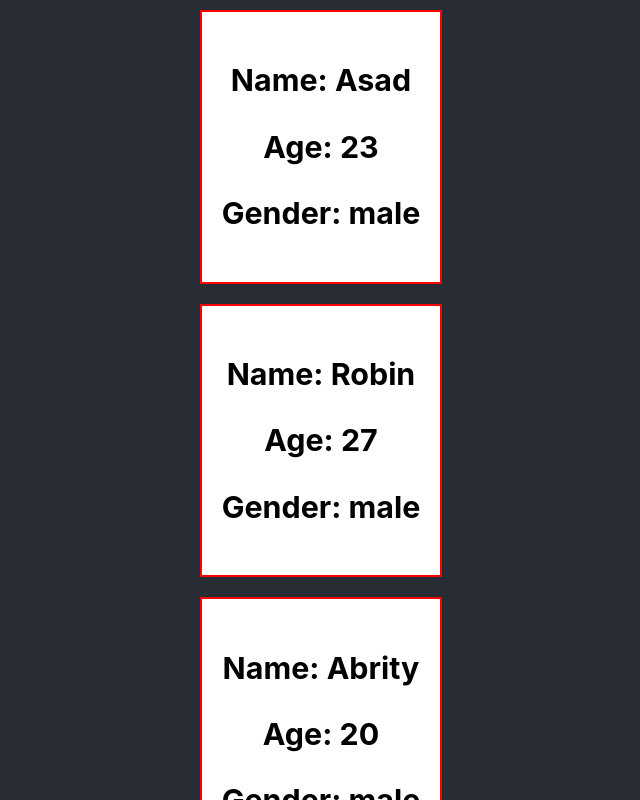
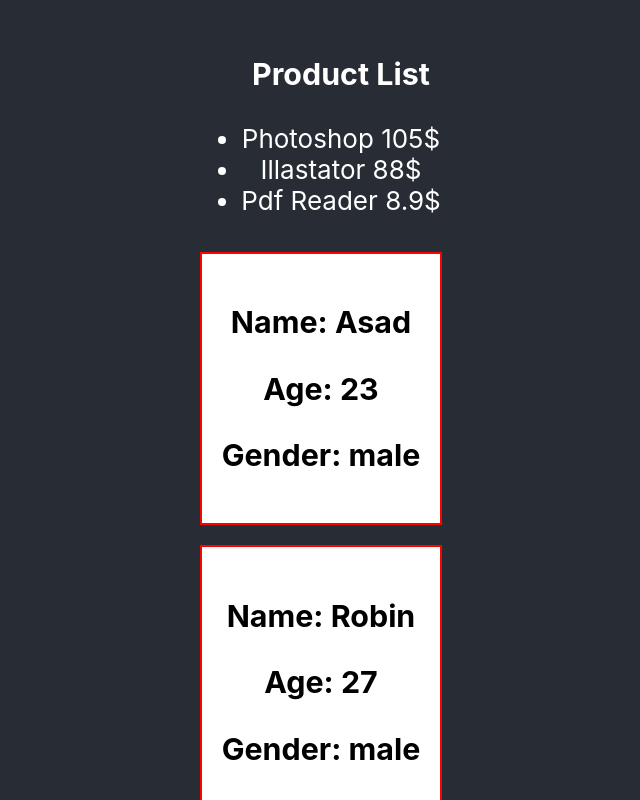
Before and after one commit to asad4405/learn-react, a React (Create React App) app: page / in a window 1280 px wide. Shown: the top 800 px of the page, without its empty margins (319-959 px from the left). Built offline with nearby package versions, Linux system fonts and the light colour scheme.

Commit message:
components shortcut

```diff
--- a/src/App.js
+++ b/src/App.js
@@ -6,9 +6,25 @@
   let personName = ['Asad','Robin','Abrity', 'Saima','Shammi'];
   let personAge = ['23','27','20', '19','22'];
   let personGender = ['male','male','female', 'female','female'];
+
+  let products = [
+    {name:"Photoshop", price: "105$"},
+    {name:"Illastator", price: '88$'},
+    {name: "Pdf Reader", price: '8.9$'},
+  ]
   return (
     <div className="App">
       <header className="App-header">
+        <ul>
+          <h3>Product List</h3>
+          {
+            products.map(product => <li>{product.name} {product.price}</li>)
+          }
+        </ul>
+
+
+
+
         <Person name={personName[0]} age={personAge[0]} gender={personGender[0]}></Person>
         <Person name={personName[1]} age={personAge[1]} gender={personGender[1]}></Person>
         <Person name={personName[2]} age={personAge[2]} gender={personGender[1]}></Person>
```
